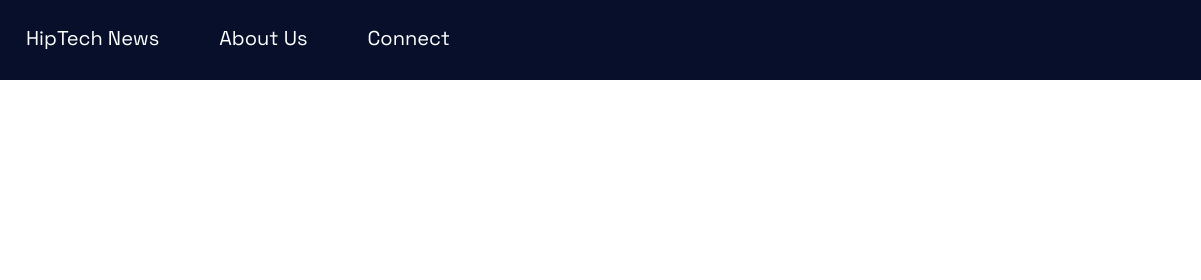
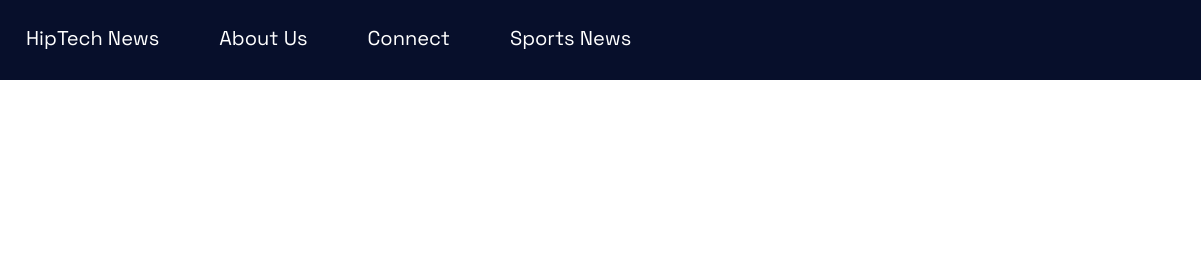
Before and after one commit to lebronisthegoat421/HipTechs.github.io, a plain HTML site: page startnow.html in a window 1280 px wide. Shown: the top 280 px of the page, 79-1280 px from the left. Drawn offline with Linux system fonts and the light colour scheme.

Commit message:
Update startnow.html

```diff
--- a/startnow.html
+++ b/startnow.html
@@ -31,6 +31,8 @@
             </li>
             <li><a href="about.html">About Us</a></li>
             <li><a href="startnow.html">Connect</a></li>
+            <li><a href="https://www.nba.com/news">Sports News</a></li>
+
         </ul>
     </nav>
 
```
